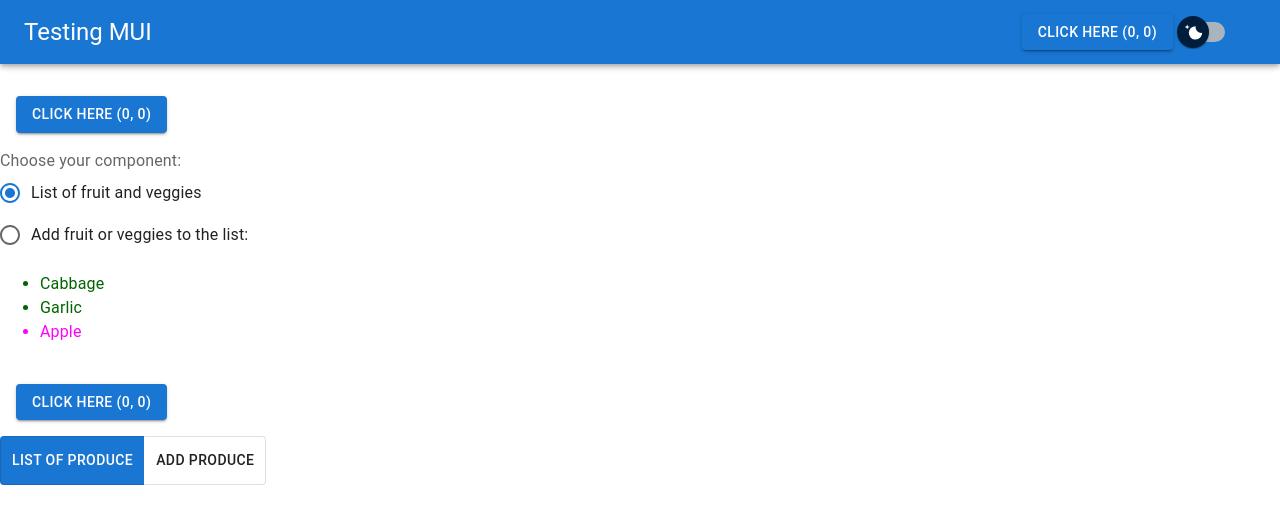
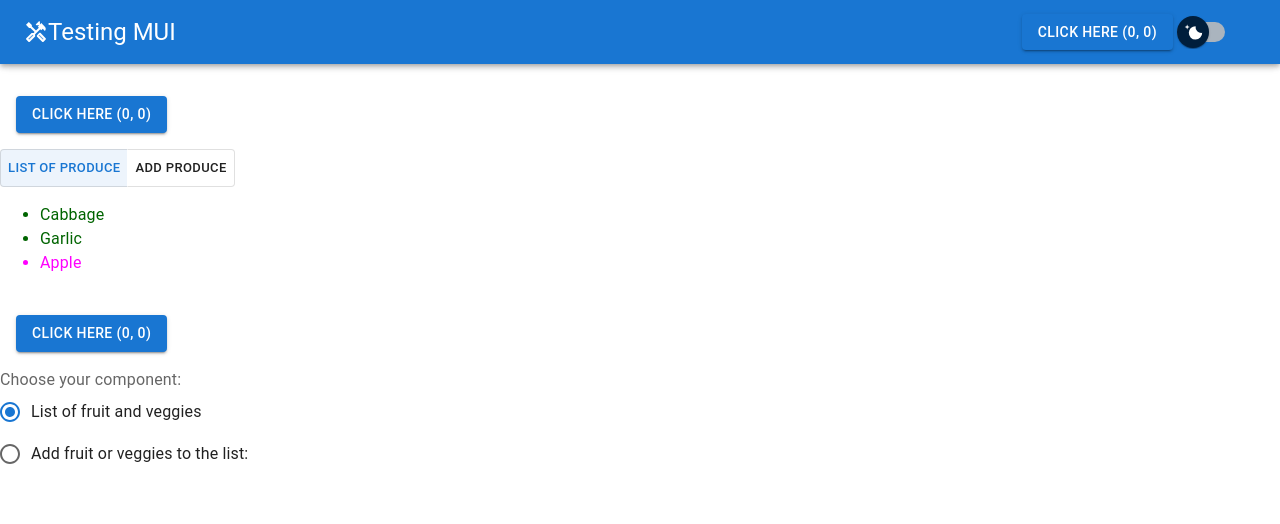
Before and after one commit to salevil/testing-mui, a React (Create React App) app: page / in a window 1280 px wide. Shown: the top 524 px of the page. Built offline with nearby package versions, Linux system fonts and the light colour scheme.

Commit message:
some changes

```diff
--- a/src/App.js
+++ b/src/App.js
@@ -43,16 +43,15 @@ return (
       <Box m={2} pt={10}>
         <MyButton globalCount={globalCount} setGlobalCount={setGlobalCount} />
       </Box>
-      <ControlledRadioButtonGroup value={value} onChange={handleChange}/>
+      <ToggleListOrAdd value={value} onChange={handleChange} />
       <div>
         {value=== "List" ?(<FruitOrVeggie products={products} />) : (<CustomizedSelects onAddProduct={handleAddProduct} />)}
       </div>
       <Box m={2} pt={3}>
       <MyButton globalCount={globalCount} setGlobalCount={setGlobalCount} />
       </Box>
-      <ToggleListOrAdd value={value} onChange={handleChange} />
+      <ControlledRadioButtonGroup value={value} onChange={handleChange}/>
     </ThemeProvider>
-
   );
 }
 
--- a/src/components/header.js
+++ b/src/components/header.js
@@ -4,6 +4,7 @@ import Toolbar from '@mui/material/Toolbar';
 import Typography from '@mui/material/Typography';
 import MyButton from "./myButton";
 import DarkThemeSwitch from './darkThemeSwitch';
+import HandymanTwoToneIcon from '@mui/icons-material/HandymanTwoTone';
 
 
 function Header(props) {
@@ -12,6 +13,7 @@ function Header(props) {
     <React.Fragment>
       <AppBar>
         <Toolbar>
+            <HandymanTwoToneIcon />
             <Typography color="inherit" variant="h5" component="h1" sx={{ flexGrow: 1 }}>
               Testing MUI
             </Typography>
--- a/src/components/toggleListOrAdd.js
+++ b/src/components/toggleListOrAdd.js
@@ -1,17 +1,18 @@
 import { ToggleButtonGroup, ToggleButton } from "@mui/material"
 
-export default function ToggleListOrAdd({value, handleChange}) {
+export default function ToggleListOrAdd({value, onChange}) {
 
     return (
         <ToggleButtonGroup
         color="primary"
         // value={alignment}
         exclusive
-    onChange={handleChange}
         aria-label="Platform"
+        value={value}
+        onChange={onChange}
         >
-    <ToggleButton value="List" sx={{ bgcolor: value === "List" ? 'primary.main' : 'background.paper', color: value === "List" ? 'white' : 'inherit'  }}>List of produce</ToggleButton>
-    <ToggleButton value="AddToList" sx={{ bgcolor: value === "AddToList" ? 'primary.main' : 'background.paper', color: value === "AddToList" ? 'white' : 'inherit' }}>Add produce</ToggleButton>
+        <ToggleButton size="small" value="List" sx={{ bgcolor: value === "List" ? 'primary.main' : 'background.paper', color: value === "List" ? 'white' : 'inherit'  }}>List of produce</ToggleButton>
+        <ToggleButton size="small" value="AddToList" sx={{ bgcolor: value === "AddToList" ? 'primary.main' : 'background.paper', color: value === "AddToList" ? 'white' : 'inherit' }}>Add produce</ToggleButton>
         </ToggleButtonGroup>
     )
 }
```
Also changed, not shown: src/components/myButton.js (+0 -34 lines). Lines whose indentation alone changed are shown as unchanged.
